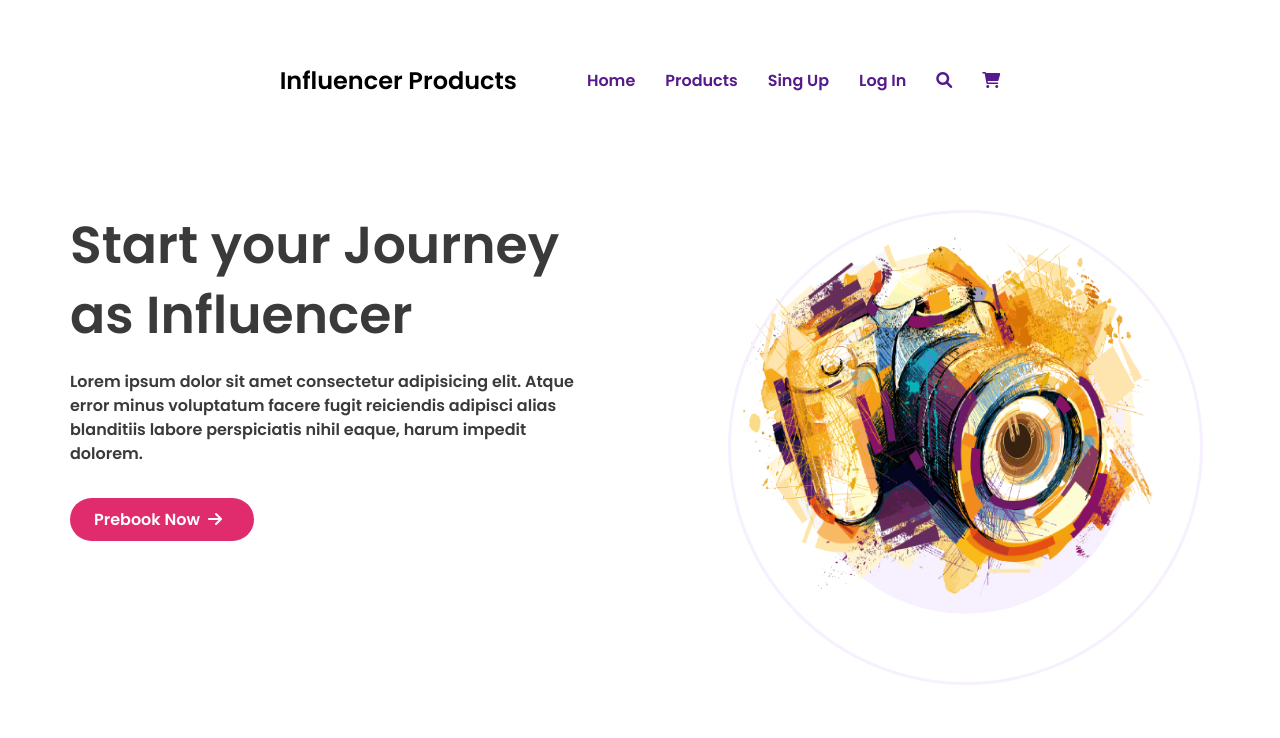
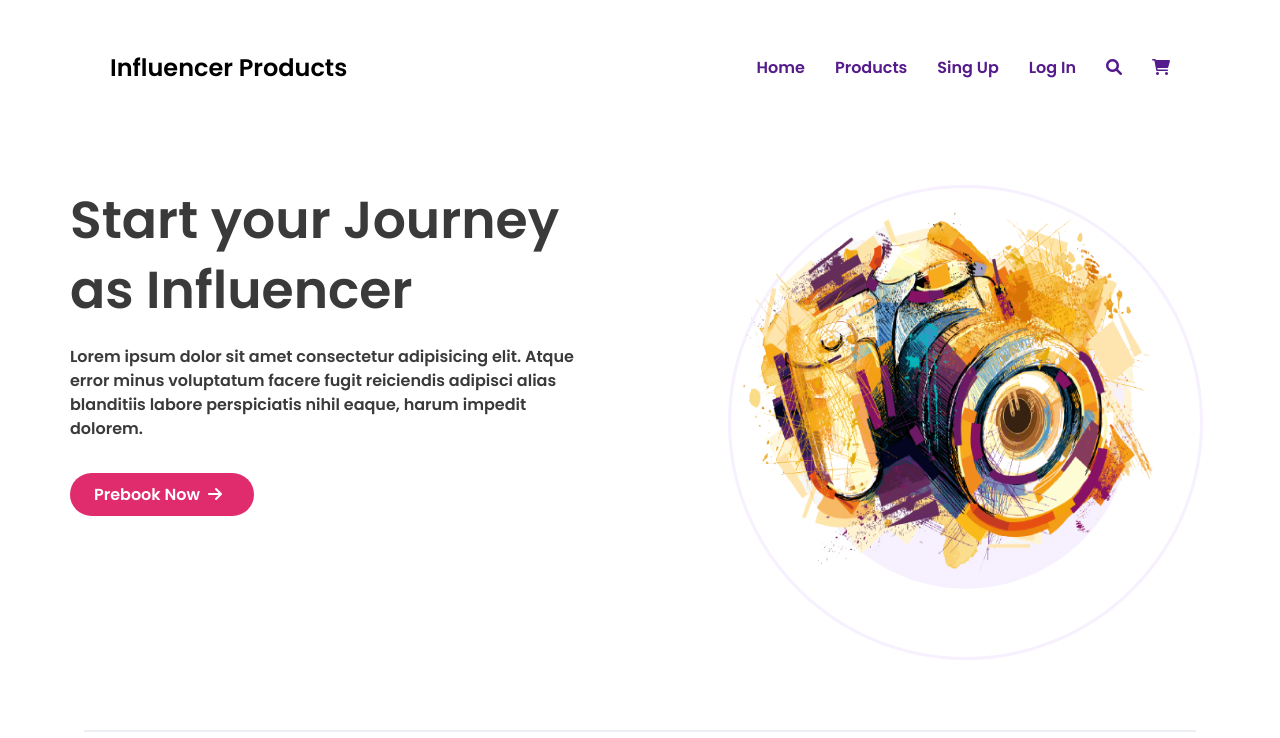
Before and after one commit to arburhan/influencer-gear, a plain HTML site: page index.html in a window 1280 px wide. Shown: the top 738 px of the page. Drawn offline with Linux system fonts and the light colour scheme.

Commit message:
jhamela solving

```diff
--- a/index.html
+++ b/index.html
@@ -31,7 +31,7 @@
     <main>
         <!-- top banner part -->
         <section class="container">
-            <div class="baner">
+            <div class="banner">
                 <div class="banner-info">
                     <h1 class="banner-title">
                         Start your Journey as Influencer
--- a/style.css
+++ b/style.css
@@ -39,11 +39,15 @@ hr{
 Navigation
 --------------
  */
+ header{
+     max-width: 1200px;
+     margin: 0 auto;
+
+ }
  nav{
-     height: 100px;
      display: flex;
      align-items: center;
-     justify-content: center;
+     justify-content: space-between;
      padding: 30px 70px 70px 70px;
  }
  .nav-link ul{
@@ -71,7 +75,7 @@ Navigation
     grid-template-columns: repeat(1, 1fr);
     justify-items: center;
 }
-.baner{
+.banner{
     width: 1150px;
     /* height: 100vh; */
     display: grid;
```
